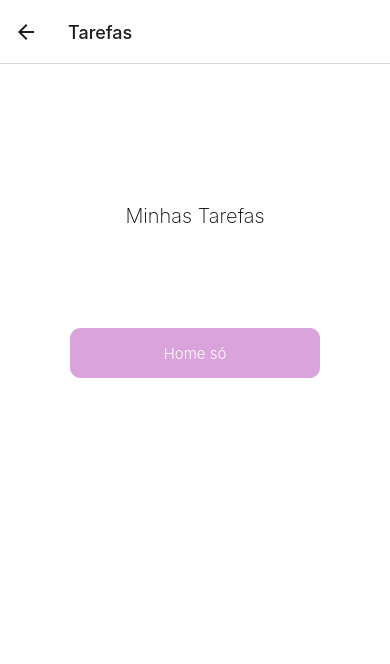
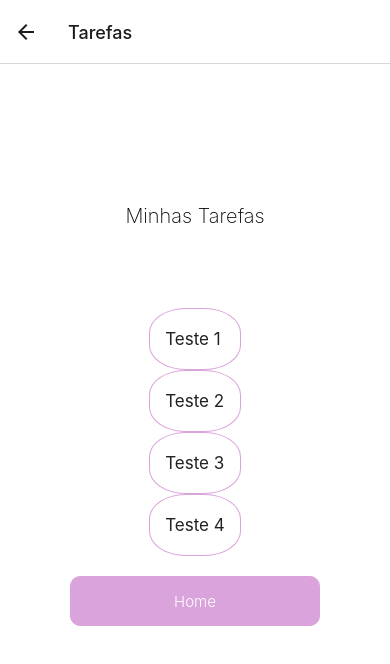
Before and after one commit to Isabila2/DGIInova-es, a React Native app: screen /Tarefas in a window 390 px wide. Shown: the top 664 px of the page. Built offline with nearby package versions, Linux system fonts and the light colour scheme.

Commit message:
adição Biblioteca para Tarefas, Atualização Tarefas

```diff
--- a/package.json
+++ b/package.json
@@ -20,6 +20,8 @@
     "react-hook-form": "^7.51.3",
     "react-native": "0.73.6",
     "react-native-elements": "^3.4.3",
+    "react-native-gesture-handler": "^2.16.0",
+    "react-native-reanimated": "^3.8.1",
     "react-native-safe-area-context": "4.8.2",
     "react-native-screens": "~3.29.0",
     "react-native-web": "~0.19.6",
--- a/src/components/InputSenhaComponent.js
+++ b/src/components/InputSenhaComponent.js
@@ -1,7 +1,7 @@
 import React, { useState } from "react";
 import { TextInput, View, Image, TouchableOpacity } from "react-native";
 
-export default function InputSenhaComponent() {
+export default function InputSenhaComponent({ onChangeText, value }) {
   const [showPassword, setShowPassword] = useState(true);
 
   const togglePasswordVisibility = () => {
@@ -21,6 +21,8 @@ export default function InputSenhaComponent() {
         placeholder="Digite sua senha"
         secureTextEntry={showPassword}
         style={{ fontSize: 20, width: "87%", marginLeft: 10 }}
+        onChangeText={onChangeText}
+        value={value}
       />
       <TouchableOpacity
         onPress={togglePasswordVisibility}
--- /dev/null
+++ b/src/components/ListItemComponent.js
@@ -0,0 +1,56 @@
+import React from "react";
+import { View, Text, StyleSheet, Animated } from "react-native";
+import Swipeable from "react-native-gesture-handler/Swipeable";
+
+export default function ListItem({ data, handleLeft, handleRight }) {
+  function LeftActions(progress, dragX) {
+    const scale = dragX.interpolate({
+      inputRange: [0, 100],
+      outputRange: [0, 1],
+      extrapolate: "clamp",
+    });
+
+    return (
+      <View style={styles.leftAction}>
+        <Animated.Text style={[styles.actionText, { transform: [{ scale }] }]}>
+          Concluir
+        </Animated.Text>
+      </View>
+    );
+  }
+
+  return (
+    <Swipeable renderLeftActions={LeftActions} onSwipeableLeftOpen={handleLeft}>
+      <View style={styles.container}>
+        <Text style={styles.text}> {data.tarefa} </Text>
+      </View>
+    </Swipeable>
+  );
+}
+
+const styles = StyleSheet.create({
+  container: {
+    backgroundColor: "#FFF",
+    paddingHorizontal: 10,
+    paddingVertical: 20,
+    width: "100%",
+    borderRadius: "40%",
+    borderWidth: 1,
+    borderColor: "#DBA3DB",
+  },
+  text: {
+    fontSize: 17,
+    color: "#222",
+  },
+  leftAction: {
+    backgroundColor: "#388e3c",
+    justifyContent: "center",
+    flex: 1,
+    borderRadius: "40%",
+  },
+  actionText: {
+    fontSize: 15,
+    color: "#FFF",
+    padding: 20,
+  },
+});
--- a/src/pages/tarefasUsuario.js
+++ b/src/pages/tarefasUsuario.js
@@ -1,12 +1,19 @@
 import { View } from "react-native";
-import { ScrollView } from "react-native";
+import { ScrollView, FlatList } from "react-native";
 import { useNavigation } from "@react-navigation/native";
 import BotaoComponent from "../components/BotaoComponent";
 import TxtComponent from "../components/TxtComponent";
 import { styleUserHome } from "../styles/stylesUserHome";
+import ListItem from "../components/ListItemComponent";
 
 export default function Tarefas() {
   const navigation = useNavigation();
+  const tarefas = [
+    { id: "1", tarefa: "Teste 1" },
+    { id: "2", tarefa: "Teste 2" },
+    { id: "3", tarefa: "Teste 3" },
+    { id: "4", tarefa: "Teste 4" },
+  ];
   return (
     <View style={{ flex: 1, backgroundColor: "white" }}>
       <ScrollView>
@@ -16,9 +23,19 @@ export default function Tarefas() {
             texto="Minhas Tarefas"
             styleTxt={styleUserHome.txtboasv}
           />
-
+          <FlatList
+            data={tarefas}
+            keyExtractor={(item) => item.id}
+            renderItem={({ item }) => (
+              <ListItem
+                data={item}
+                handleLeft={() => alert("Tarefa concluida com sucesso!")}
+              />
+            )}
+            ItemSeparatorComponent={() => <Separator />}
+          />
           <BotaoComponent
-            BtnTxt="Home só"
+            BtnTxt="Home"
             OnPress={() => navigation.navigate("Home")}
             style={styleUserHome.btn}
             styleTxtBtn={styleUserHome.txtbtn}
@@ -28,3 +45,7 @@ export default function Tarefas() {
     </View>
   );
 }
+
+const Separator = () => (
+  <View style={{ flex: 1, height: 1, backgroundColor: "#DDD" }}></View>
+);
```
Also changed, not shown: 1 other file (tests, documents, lock files or other folders).
